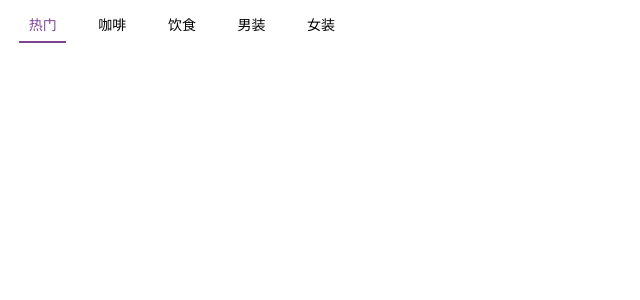
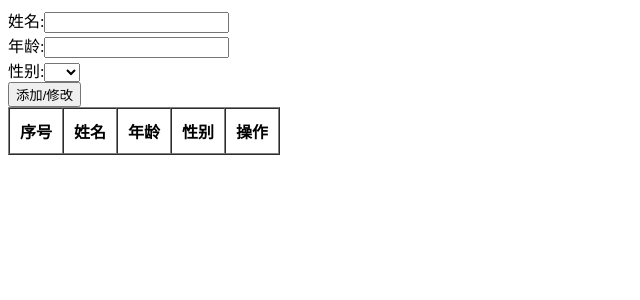
Before and after one commit to xiaozhi66666/practise-of-vue-day03, a Vue app: page / in a window 1280 px wide. Shown: the top 300 px of the page, without its empty margins (0-640 px from the left). Built offline with nearby package versions, Linux system fonts and the light colour scheme.

Commit message:
完成了学生信息管理的新增和删除功能，编辑功能待完善

```diff
--- a/src/App.vue
+++ b/src/App.vue
@@ -1,174 +1,60 @@
 <template>
-  <div class="wrap">
-    <div class="nav_left" id="navLeft" style="display: flex">
-      <div class="nav_content" v-for="item in arr" :key="item.first_id">
-        <span
-          :class="{ active: item.first_id == activeInd }"
-          @click="change(item.first_id)"
-          >{{ item.first_name }}</span
-        >
-      </div>
+  <div id="app">
+    <div>
+      <span>姓名:</span>
+      <input type="text" v-model="name" />
     </div>
-    <div class="down">
-      <i class="iconfont icon-xiajiantoubeifen gray"></i>
+    <div>
+      <span>年龄:</span>
+      <input type="number" v-model="age" />
+    </div>
+    <div>
+      <span>性别:</span>
+      <select v-model="sex">
+        <option value="男">男</option>
+        <option value="女">女</option>
+      </select>
+    </div>
+    <div>
+      <button @click="addFn">添加/修改</button>
+    </div>
+    <div>
+      <table border="1" cellpadding="10" cellspacing="0">
+        <tr>
+          <th>序号</th>
+          <th>姓名</th>
+          <th>年龄</th>
+          <th>性别</th>
+          <th>操作</th>
+        </tr>
+        <tr v-for="(item, index) in arr" :key="index">
+          <td>{{ index + 1 }}</td>
+          <td>{{ item.name }}</td>
+          <td>{{ item.age }}</td>
+          <td>{{ item.sex }}</td>
+          <td>
+            <button @click="delFn(index)">删除</button>
+            <button @click="active">编辑</button>
+          </td>
+        </tr>
+      </table>
     </div>
   </div>
 </template>
-
 <script>
 export default {
   data() {
-    return {
-      arr: [
-        {
-          first_id: "0",
-          first_name: "热门",
-        },
-        {
-          first_id: "621",
-          first_name: "\u5496\u5561",
-        },
-        {
-          first_id: "627",
-          first_name: "\u996e\u98df",
-        },
-        {
-          first_id: "279",
-          first_name: "\u7537\u88c5",
-        },
-        {
-          first_id: "294",
-          first_name: "\u5973\u88c5",
-        },
-        {
-          first_id: "122",
-          first_name: "\u773c\u955c",
-        },
-        {
-          first_id: "339",
-          first_name: "\u5185\u8863\u914d\u9970",
-        },
-        {
-          first_id: "391",
-          first_name: "\u6bcd\u5a74",
-        },
-        {
-          first_id: "35",
-          first_name: "\u978b\u9774",
-        },
-        {
-          first_id: "39",
-          first_name: "\u8fd0\u52a8",
-        },
-        {
-          first_id: "153",
-          first_name: "\u7bb1\u5305",
-        },
-        {
-          first_id: "119",
-          first_name: "\u7f8e\u5986\u4e2a\u62a4",
-        },
-        {
-          first_id: "355",
-          first_name: "\u5bb6\u7eba",
-        },
-        {
-          first_id: "51",
-          first_name: "\u9910\u53a8",
-        },
-        {
-          first_id: "334",
-          first_name: "\u7535\u5668",
-        },
-        {
-          first_id: "369",
-          first_name: "\u5bb6\u88c5",
-        },
-        {
-          first_id: "10",
-          first_name: "\u5bb6\u5177",
-        },
-        {
-          first_id: "223",
-          first_name: "\u6570\u7801",
-        },
-        {
-          first_id: "429",
-          first_name: "\u6c7d\u914d",
-        },
-        {
-          first_id: "546",
-          first_name: "\u5065\u5eb7\u4fdd\u5065",
-        },
-        {
-          first_id: "433",
-          first_name: "\u5b9a\u5236",
-        },
-      ],
-      activeInd: 0,
-    };
+    return { name: "", age: "", sex: "", arr: [], obj: {} };
   },
   methods: {
-    change(id) {
-      // const index = this.arr.findIndex((item) => item.first_id === id);
-      // console.log(id);
-      // 将获取到的id赋值给一个临时变量
-      this.activeInd = id;
+    addFn() {
+      this.obj = { name: this.name, age: this.age, sex: this.sex };
+      this.arr.push(this.obj);
+      (this.name = ""), (this.age = "");
+    },
+    delFn(ind) {
+      this.arr.splice(ind, 1);
     },
   },
 };
 </script>
-
-<style>
-.wrap {
-  width: 100%;
-  display: flex;
-  margin: 0.2rem 0 0 0;
-  position: relative;
-}
-
-/*左侧的导航样式*/
-.nav_left {
-  width: 21.1875rem;
-  overflow: scroll;
-}
-
-.nav_left::-webkit-scrollbar {
-  display: none;
-}
-
-.nav_content {
-  white-space: nowrap;
-  padding: 0 0.7rem;
-}
-
-.nav_content span {
-  display: inline-block;
-  padding: 0.4rem 0.6rem;
-  font-size: 0.875rem;
-}
-
-.nav_content .active {
-  border-bottom: 2px solid #7f4395;
-  color: #7f4395;
-}
-
-.nav_left,
-.down {
-  float: left;
-}
-
-/*右侧导航部分*/
-.down {
-  flex: 1;
-  display: flex;
-  align-items: center;
-  justify-content: center;
-}
-
-.gray {
-  color: gray;
-  display: inline-block;
-  vertical-align: middle;
-}
-</style>
```
